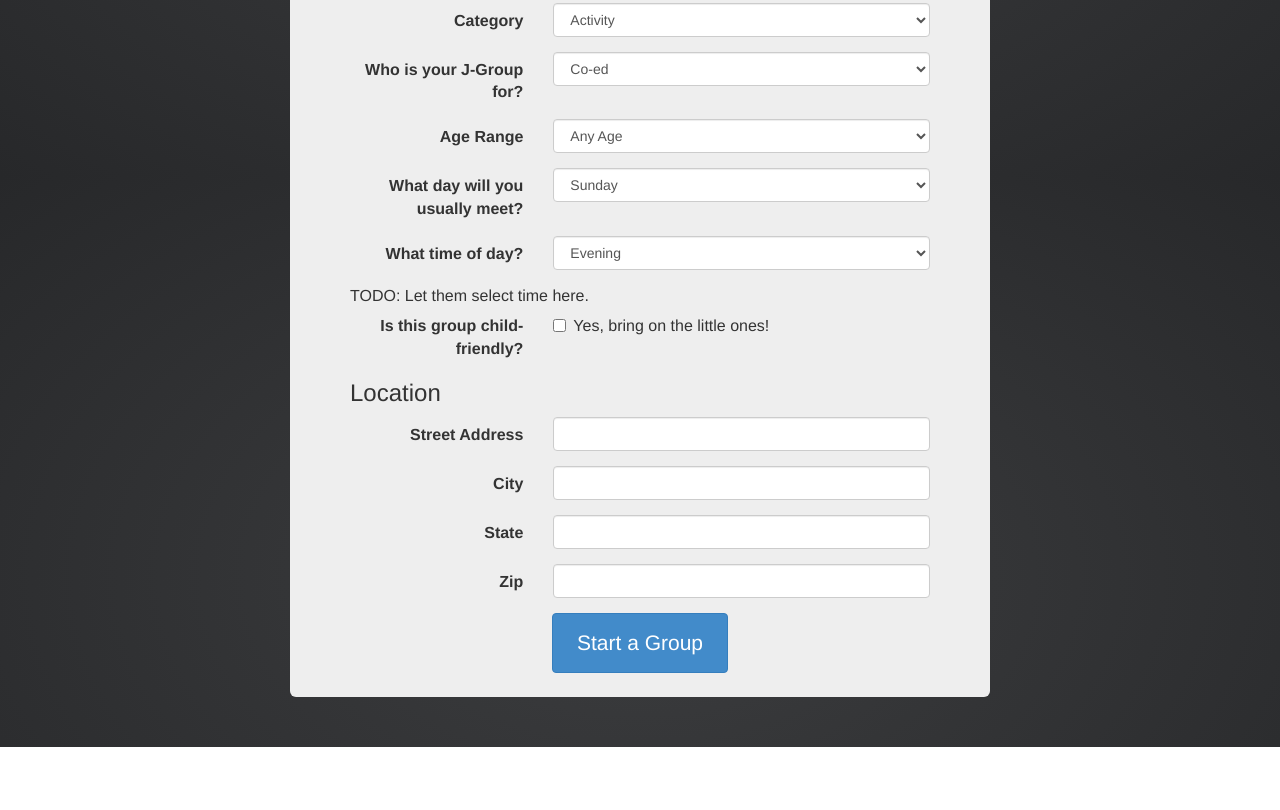
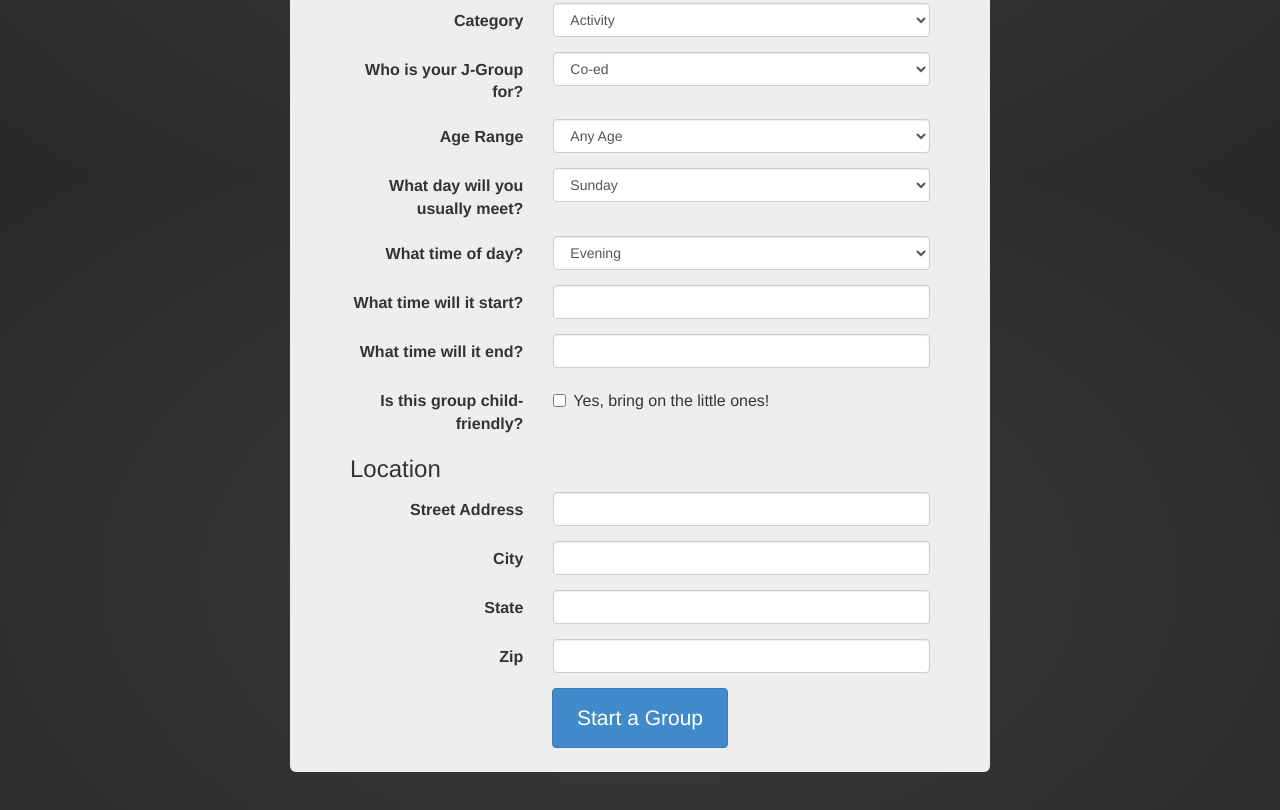
Before and after one commit to meganlentz/journey-groups, a website: page app/index.html at #/start-a-group in a window 1280 px wide. Shown: the part 624-1434 px from the top of the page. Before the commit the page ends 1371 px from the top, so only its background shows below. Drawn offline with Linux system fonts and the light colour scheme; files that its build step writes are made by us from their sources; files whose address does not match are found by name.

Commit message:
Rough Timing Form

```diff
--- a/app/views/group.html
+++ b/app/views/group.html
@@ -148,7 +148,21 @@
       </div>
     </div>
 
-    TODO: Let them select time here.
+    <div class="form-group">
+      <label for="jg-time-start" class="col-sm-4 control-label">What time will it start?</label>
+
+      <div class="col-sm-8">
+        <input type="text" ng-model="group.meeting_time_start" id="jg-time-start" class="form-control"/>
+      </div>
+    </div>
+
+    <div class="form-group">
+      <label for="jg-time-end" class="col-sm-4 control-label">What time will it end?</label>
+
+      <div class="col-sm-8">
+        <input type="text" ng-model="group.meeting_time_end" id="jg-time-end" class="form-control"/>
+      </div>
+    </div>
 
     <div class="form-group">
       <label for="jg-childcare" class="col-sm-4 control-label">Is this group child-friendly?</label>
```
